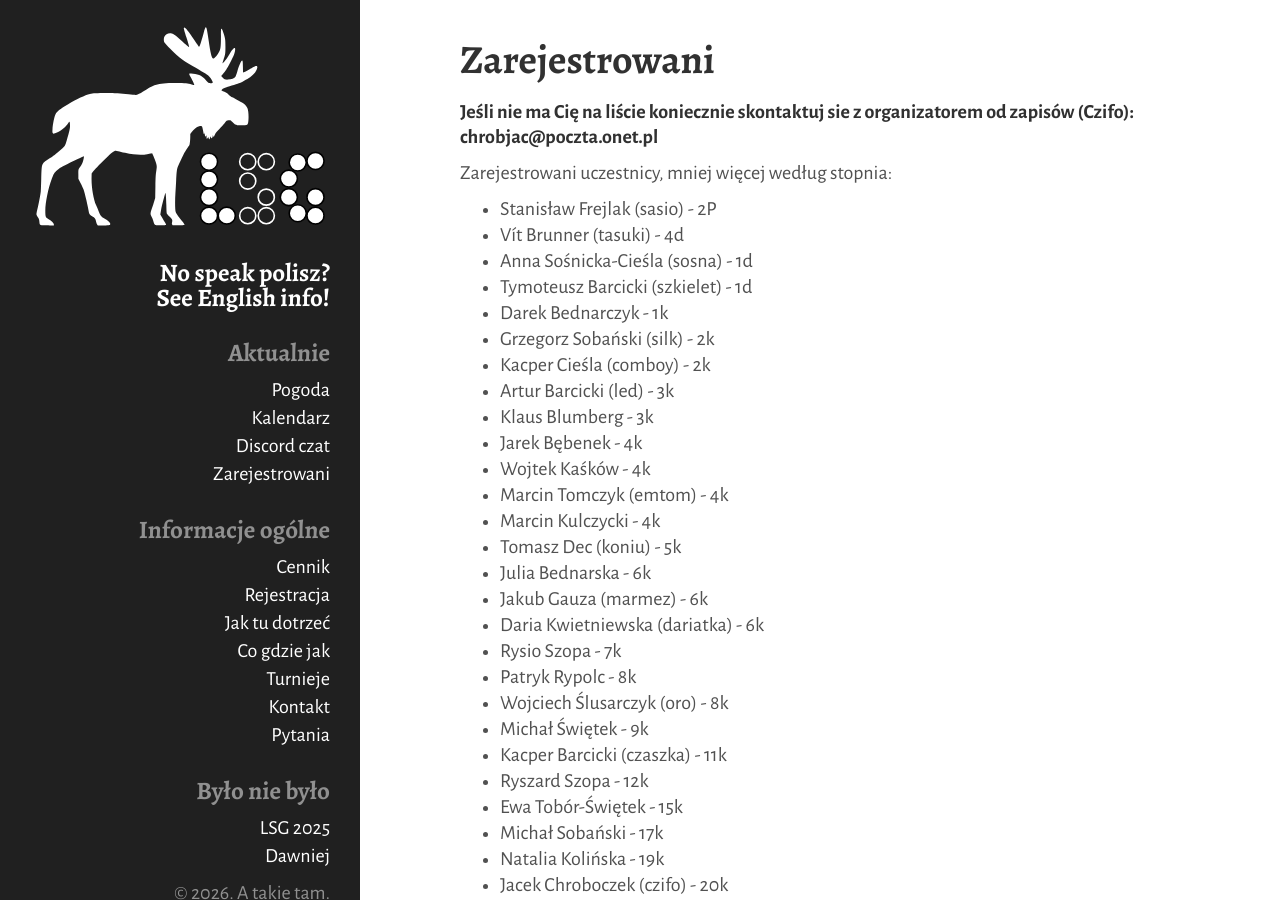
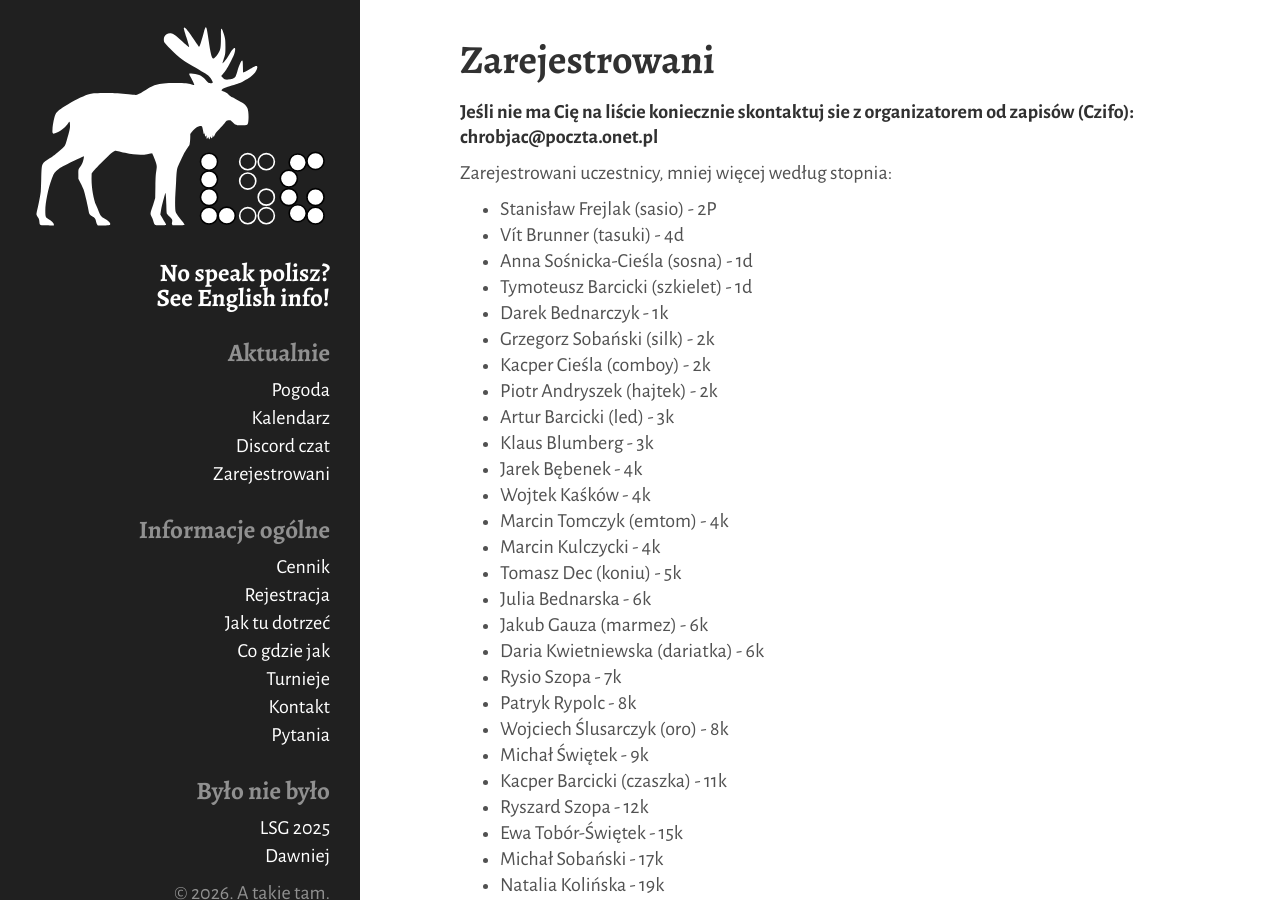
Before and after one commit to tasuki/lsg, a Jekyll site: the page built from _pages/zarejestrowani.md, in a window 1280 px wide and 900 px high. Built offline with Jekyll 4.4.1, drawn with Linux system fonts in a browser that asks for light colours.

Commit message:
Update zarejestrowani.md

```diff
--- a/_pages/zarejestrowani.md
+++ b/_pages/zarejestrowani.md
@@ -16,6 +16,7 @@ Zarejestrowani uczestnicy, mniej więcej według stopnia:
 - Darek Bednarczyk - 1k
 - Grzegorz Sobański (silk) - 2k
 - Kacper Cieśla (comboy) - 2k
+- Piotr Andryszek (hajtek) - 2k
 - Artur Barcicki (led) - 3k
 - Klaus Blumberg - 3k
 - Jarek Bębenek - 4k
```
